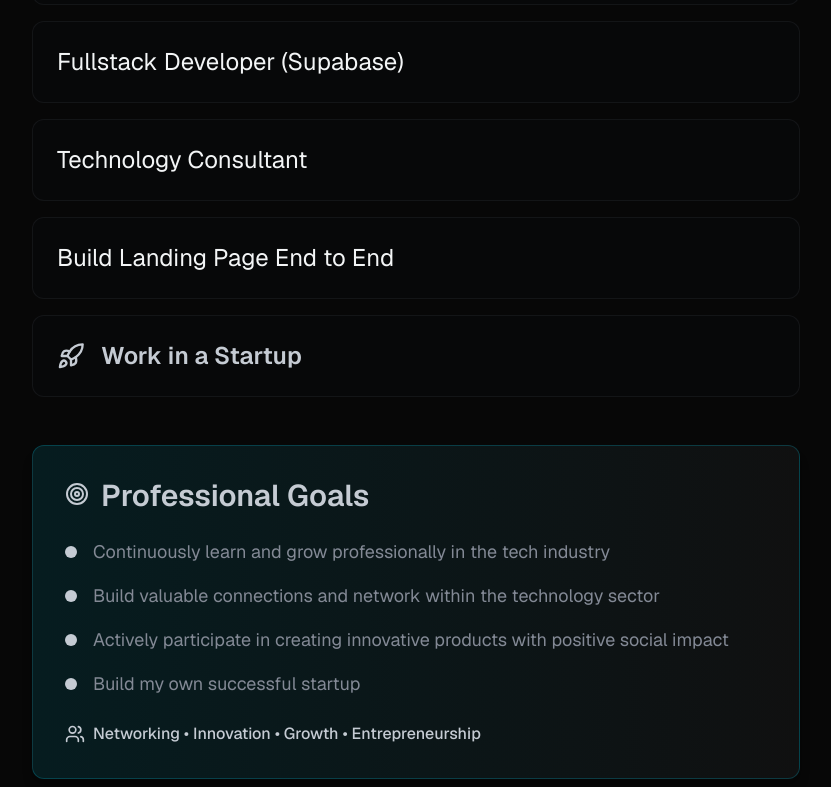
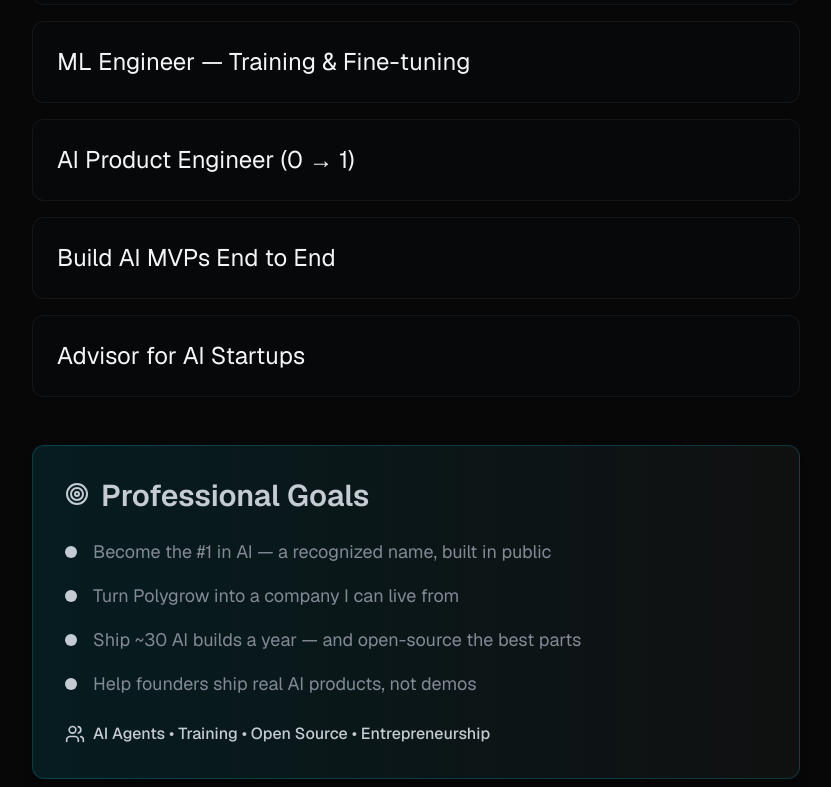
Before and after one commit to SRogDev/PersonalWeb, a Next.js app: page / in a window 1280 px wide. Shown: the part 6153-6940 px from the top of the page, without its empty margins (224-1055 px from the left). Built offline with nearby package versions, Linux system fonts and the light colour scheme.

Commit message:
feat: components/open-work.tsx

```diff
--- a/components/open-work.tsx
+++ b/components/open-work.tsx
@@ -5,19 +5,19 @@ import SectionTitle from "./section-title"
 
 export default function OpenWork() {
   const workOptions = [
-    { title: "Product Engineer", highlighted: true },
-    { title: "Frontend Developer", highlighted: false },
-    { title: "Fullstack Developer (Supabase)", highlighted: false },
-    { title: "Technology Consultant", highlighted: false },
-    { title: "Build Landing Page End to End", highlighted: false },
-    { title: "Work in a Startup", highlighted: true },
+    { title: "AI Founder / Co-founder", highlighted: true },
+    { title: "AI Engineer — Agent Systems", highlighted: true },
+    { title: "ML Engineer — Training & Fine-tuning", highlighted: false },
+    { title: "AI Product Engineer (0 → 1)", highlighted: false },
+    { title: "Build AI MVPs End to End", highlighted: false },
+    { title: "Advisor for AI Startups", highlighted: false },
   ]
 
   const professionalGoals = [
-    "Continuously learn and grow professionally in the tech industry",
-    "Build valuable connections and network within the technology sector",
-    "Actively participate in creating innovative products with positive social impact",
-    "Build my own successful startup",
+    "Become the #1 in AI — a recognized name, built in public",
+    "Turn Polygrow into a company I can live from",
+    "Ship ~30 AI builds a year — and open-source the best parts",
+    "Help founders ship real AI products, not demos",
   ]
 
   return (
@@ -91,7 +91,7 @@ export default function OpenWork() {
           <div className="flex items-center gap-2 mt-6">
             <Users className="h-5 w-5 text-primary" />
             <span className="text-sm sm:text-base text-primary font-medium">
-              Networking • Innovation • Growth • Entrepreneurship
+              AI Agents • Training • Open Source • Entrepreneurship
             </span>
           </div>
         </motion.div>
```
